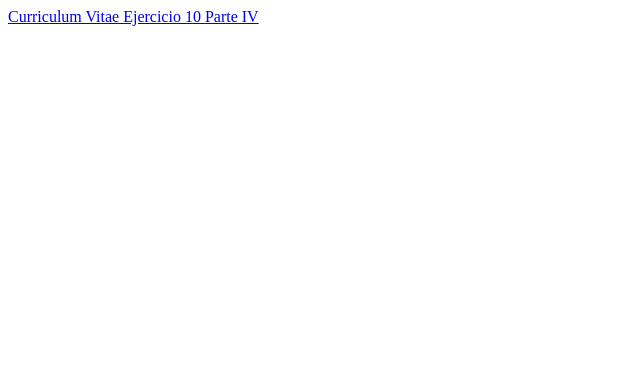
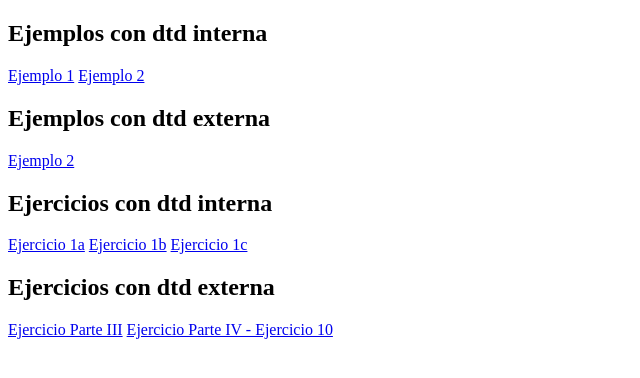
Before and after one commit to Bizaarkq/xml-guia32-TPI115, a plain HTML site: page index.html in a window 1280 px wide. Shown: the whole page, without its empty margins (0-640 px from the left). Drawn offline with Linux system fonts and the light colour scheme.

Commit message:
index.html
Actualizacion de enlaces del index

```diff
--- a/index.html
+++ b/index.html
@@ -7,6 +7,17 @@
     <title>Document</title>
 </head>
 <body>
-    <a href="/Ejercicios/dtd_externa/ejercicio10IV.xml">Curriculum Vitae Ejercicio 10 Parte IV</a>
+    <h2>Ejemplos con dtd interna</h2>
+    <a href="/Ejemplos/dtd_interna/ejemplo1dtd.xml">Ejemplo 1</a>
+    <a href="/Ejemplos/dtd_interna/ejemplo2dtd.xml">Ejemplo 2</a>
+    <h2>Ejemplos con dtd externa</h2>
+    <a href="/Ejemplos/dtd_externa/ejemplo2dtd.xml">Ejemplo 2</a>
+    <h2>Ejercicios con dtd interna</h2>
+    <a href="/Ejercicios/dtd_interna/ejercicio-ii-1a-dtd.xml">Ejercicio 1a</a>
+    <a href="/Ejercicios/dtd_interna/ejercicio-ii-1b-dtd.xml">Ejercicio 1b</a>
+    <a href="/Ejercicios/dtd_interna/ejercicio-ii-1c-dtd.xml">Ejercicio 1c</a>
+    <h2>Ejercicios con dtd externa</h2>
+    <a href="/Ejercicios/dtd_externa/tareas.xml">Ejercicio Parte III</a>
+    <a href="/Ejercicios/dtd_externa/ejercicio10IV.xml">Ejercicio Parte IV - Ejercicio 10</a>
 </body>
 </html>
```
